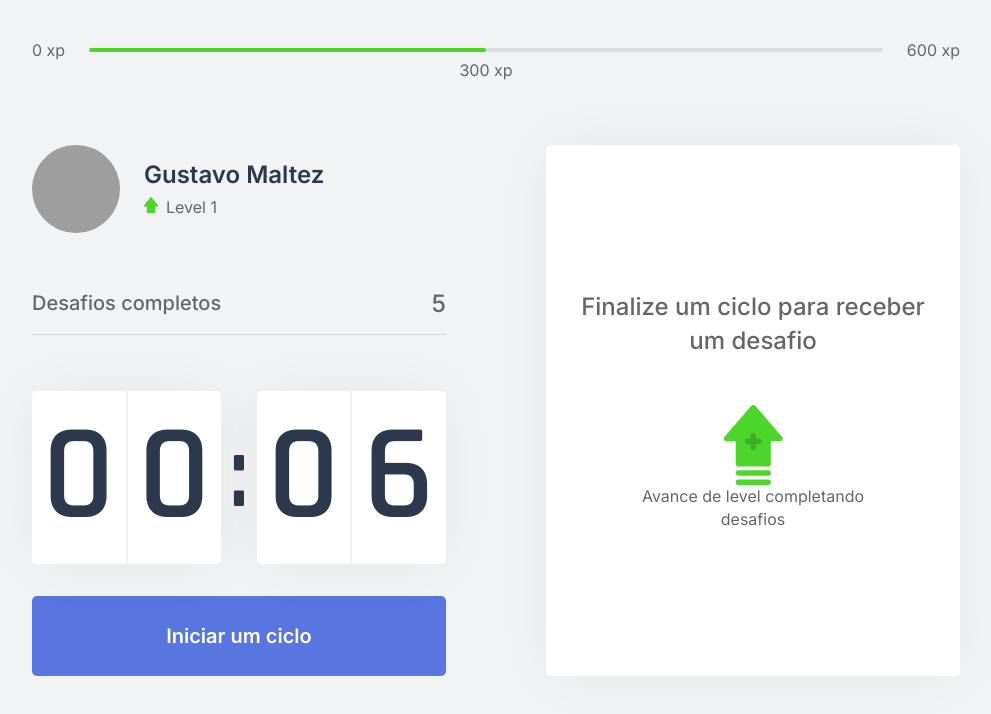
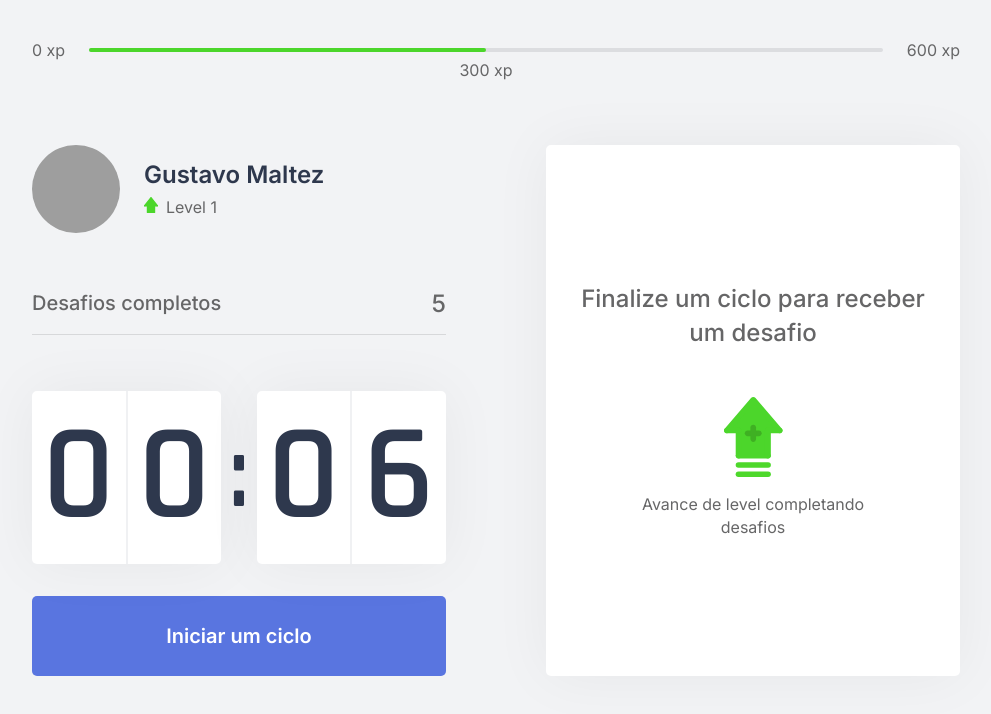
Before and after one commit to gustavomaltez/MoveIt-NextLevelWeek4-, a Next.js app in the folder moveit-next/: page / in a window 1280 px wide. Shown: the top 714 px of the page, without its empty margins (144-1135 px from the left). Built offline with nearby package versions, Linux system fonts and the light colour scheme; grey boxes are pictures that could not be loaded.

Commit message:
fix: fixed component names

```diff
--- a/moveit-next/src/components/ChalllangeBox/index.tsx
+++ b/moveit-next/src/components/ChallengeBox/index.tsx
@@ -1,9 +1,9 @@
 import styles from '../../styles/components/ChalllangeBox.module.css';
 
-export function ChalllangeBox(){
+export function ChallengeBox(){
     return (
-        <div className={styles.challlangeBoxContainer}>
-            <div className={styles.challlangeNotActive}>
+        <div className={styles.challengeBoxContainer}>
+            <div className={styles.challengeNotActive}>
                 <strong>Finalize um ciclo para receber um desafio</strong>
                 <p>
                     <img src="icons/level-up.svg" alt="Level up"/>
--- a/moveit-next/src/pages/index.tsx
+++ b/moveit-next/src/pages/index.tsx
@@ -2,9 +2,9 @@ import Head from 'next/head';
 import { ExperienceBar } from '../components/ExperienceBar'
 import styles from '../styles/pages/Home.module.css';
 import { Profile } from '../components/Profile';
-import { CompletedChallenges } from '../components/CompletedChallenges';
+import { CompletedChallenges } from '../CompletedChallenges';
 import { Countdown } from '../components/Countdown';
-import { ChalllangeBox } from '../components/ChalllangeBox';
+import { ChallengeBox } from '../components/ChallengeBox';
 
 export default function Home() {
   return (
@@ -21,7 +21,7 @@ export default function Home() {
           <Countdown/>
         </div>
         <div>
-          <ChalllangeBox/>
+          <ChallengeBox/>
         </div>
       </section>
     </div>)
--- a/moveit-next/src/styles/components/ChalllangeBox.module.css
+++ b/moveit-next/src/styles/components/ChalllangeBox.module.css
@@ -1,4 +1,4 @@
-.challlangeBoxContainer{
+.challengeBoxContainer{
     height: 100%;
 
     background: var(--white);
@@ -14,19 +14,19 @@
     text-align: center;
 }
 
-.challlangeNotActive{
+.challengeNotActive{
     display: flex;
     flex-direction: column;
     align-items: center;
 }
 
-.challlangeNotActive strong{
+.challengeNotActive strong{
     font-size: 1.5rem;
     font-weight: 500;
     line-height: 1.4;
 }
 
-.challlangeNotActive p{
+.challengeNotActive p{
     display: flex;
     flex-direction: column;
     align-items: center;
@@ -34,3 +34,7 @@
     max-width: 70%;
     margin-top: 3rem;
 }
+
+.challengeNotActive p img{
+    margin-bottom: 1rem;
+}
```
Also changed, not shown: moveit-next/src/CompletedChallenges/index.tsx (renamed from moveit-next/src/components/CompletedChallenges.tsx).
